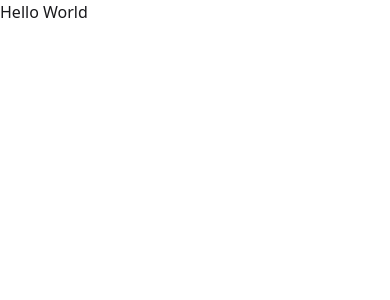
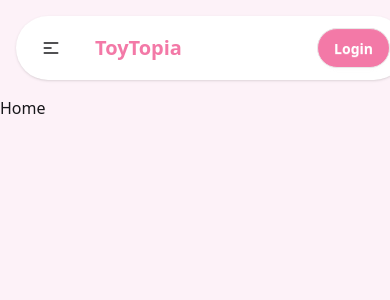
Before and after one commit to emonsimply/toytopia, a React (Vite) app: page / in a window 390 px wide. Shown: the top 300 px of the page. Built offline with nearby package versions, Linux system fonts and the light colour scheme.

Commit message:
Navbar added

```diff
--- /dev/null
+++ b/src/components/Navbar/Navbar.css
@@ -0,0 +1,4 @@
+a.active{
+  color: #F379A7;
+  font-weight: bold;
+}
--- /dev/null
+++ b/src/components/Navbar/Navbar.jsx
@@ -0,0 +1,62 @@
+import React from "react";
+import { NavLink, Link } from "react-router";
+import './Navbar.css'
+
+const Navbar = () => {
+  const navItems = (
+    <>
+      <li>
+        <NavLink to="/">Home</NavLink>
+      </li>
+      <li>
+        <NavLink to="my-profile">My Profile</NavLink>
+      </li>
+
+    </>
+  );
+  return (
+    <div className="navbar bg-white shadow-sm rounded-full mx-4">
+      <div className="navbar-start ">
+        <div className="dropdown">
+          <div tabIndex={0} role="button" className="btn btn-ghost lg:hidden">
+            <svg
+              xmlns="http://www.w3.org/2000/svg"
+              className="h-5 w-5"
+              fill="none"
+              viewBox="0 0 24 24"
+              stroke="currentColor"
+            >
+              {" "}
+              <path
+                strokeLinecap="round"
+                strokeLinejoin="round"
+                strokeWidth="2"
+                d="M4 6h16M4 12h8m-8 6h16"
+              />{" "}
+            </svg>
+          </div>
+          <ul
+            tabIndex={0}
+            className="menu menu-sm dropdown-content bg-base-100 rounded-box z-1 mt-3 w-52 p-2 shadow"
+          >
+            {navItems}
+          </ul>
+        </div>
+        <a className="btn btn-ghost text-xl font-bold text-primary">ToyTopia</a>
+      </div>
+      <div className="navbar-center hidden lg:flex">
+        <ul className="menu menu-horizontal px-1 text-gray-600">{navItems}</ul>
+      </div>
+      <div className="navbar-end mr-2">
+        <Link
+          to="/login"
+          className="btn bg-primary text-white font-bold rounded-full "
+        >
+          Login
+        </Link>
+      </div>
+    </div>
+  );
+};
+
+export default Navbar;
--- a/src/index.css
+++ b/src/index.css
@@ -1,2 +1,9 @@
 @import "tailwindcss";
 @plugin "daisyui";
+
+@plugin "daisyui/theme" {
+  name: "light";
+  default: true;
+  --color-primary: #F379A7;
+
+}
--- /dev/null
+++ b/src/layouts/RootLayout.jsx
@@ -0,0 +1,17 @@
+import React from 'react';
+import Navbar from '../components/Navbar/Navbar';
+import { Outlet } from 'react-router';
+
+const RootLayout = () => {
+  return (
+    <div className='bg-pink-50 h-screen'>
+      <nav className='py-4 max-w-7xl mx-auto'>
+        <Navbar></Navbar>
+      </nav>
+      <Outlet></Outlet>
+
+    </div>
+  );
+};
+
+export default RootLayout;
--- /dev/null
+++ b/src/pages/Home/Home.jsx
@@ -0,0 +1,11 @@
+import React from 'react';
+
+const Home = () => {
+  return (
+    <div>
+      Home
+    </div>
+  );
+};
+
+export default Home;
--- /dev/null
+++ b/src/pages/Login/Login.jsx
@@ -0,0 +1,11 @@
+import React from 'react';
+
+const Login = () => {
+  return (
+    <div>
+      Login
+    </div>
+  );
+};
+
+export default Login;
--- a/src/routes/router.jsx
+++ b/src/routes/router.jsx
@@ -1,8 +1,21 @@
 import { createBrowserRouter } from "react-router";
+import RootLayout from "../layouts/RootLayout";
+import Home from "../pages/Home/Home";
+import Login from "../pages/Login/Login";
 
 export const router = createBrowserRouter([
   {
     path: "/",
-    element: <div>Hello World</div>,
+    Component: RootLayout,
+    children: [
+      {
+        index: true,
+        Component: Home,
+      },
+      {
+        path: '/login',
+        Component: Login,
+      }
+    ]
   },
 ]);
```
